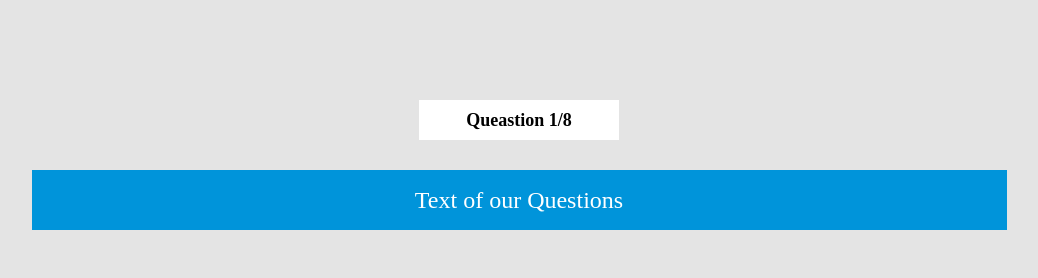
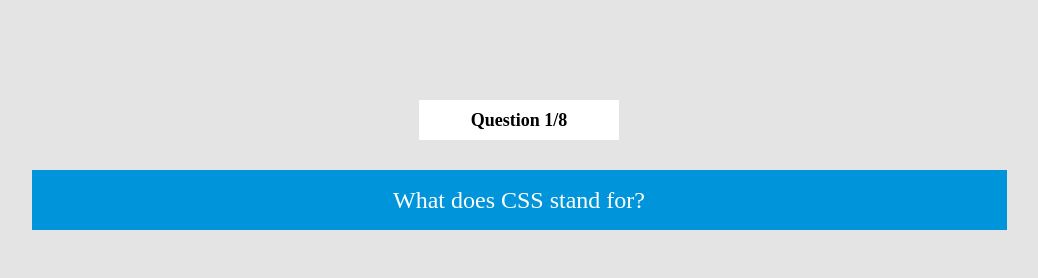
Before and after one commit to Chupacabra44/react-quiz, a React (Create React App) app: page / in a window 1280 px wide. Shown: the top 278 px of the page, without its empty margins (121-1159 px from the left). Built offline with nearby package versions, Linux system fonts and the light colour scheme.

Commit message:
Rendering questions

```diff
--- a/src/components/Question.jsx
+++ b/src/components/Question.jsx
@@ -1,9 +1,16 @@
 import Answer from "./Answer";
+import { useContext } from "react";
+import { QuizContext } from "../contexts/quiz";
 
 const Question = () => {
+  const [quizState] = useContext(QuizContext);
+  // console.log("quizState", quizState);
+
+  const currentQuestion = quizState.questions[quizState.currentQuestionIndex];
+  // console.log(currentQuestion);
   return (
     <div>
-      <div className="question">Text of our Questions</div>
+      <div className="question">{currentQuestion.question}</div>
       <div className="answers">
         <Answer />
         <Answer />
--- a/src/components/Quiz.jsx
+++ b/src/components/Quiz.jsx
@@ -9,7 +9,10 @@
   return (
     <div className="quiz">
       <div>
-        <div className="score">Queastion 1/8</div>
+        <div className="score">
+          Question {quizState.currentQuestionIndex + 1}/
+          {quizState.questions.length}
+        </div>
         <Question />
         <div
           onClick={() => dispatch({ type: "NEXT_QUESTION" })}
--- a/src/contexts/quiz.js
+++ b/src/contexts/quiz.js
@@ -1,8 +1,9 @@
 import { createContext, useReducer } from "react";
+import questions from "../data";
 
 const initialState = {
   currentQuestionIndex: 0,
-  questions: [],
+  questions,
 };
 
 const reducer = (state, action) => {
@@ -17,7 +18,7 @@
 export const QuizProvider = ({ children }) => {
   const value = useReducer(reducer, initialState);
 
-  console.log("value", value);
+  // console.log("value", value);
 
   return <QuizContext.Provider value={value}>{children}</QuizContext.Provider>;
 };
```
